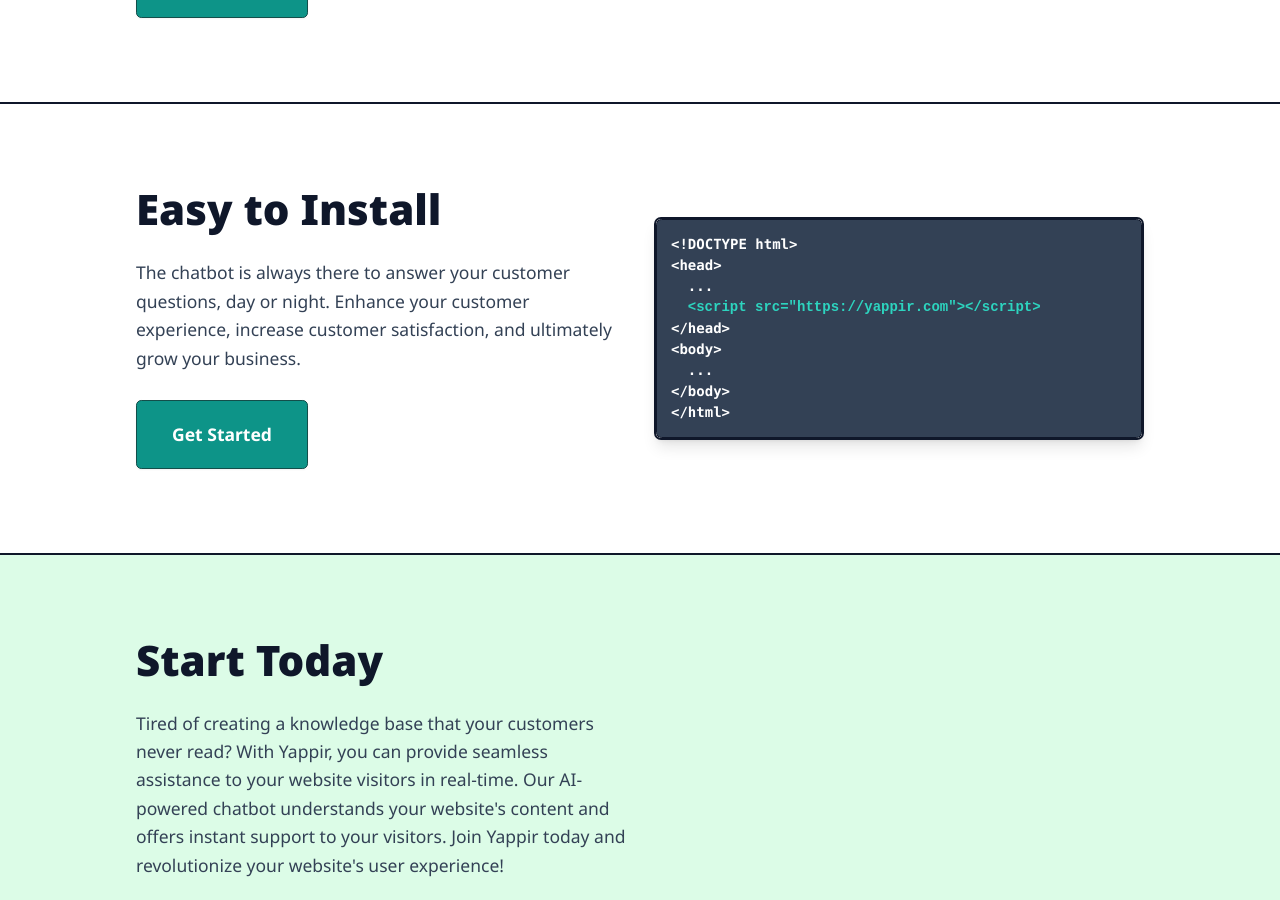
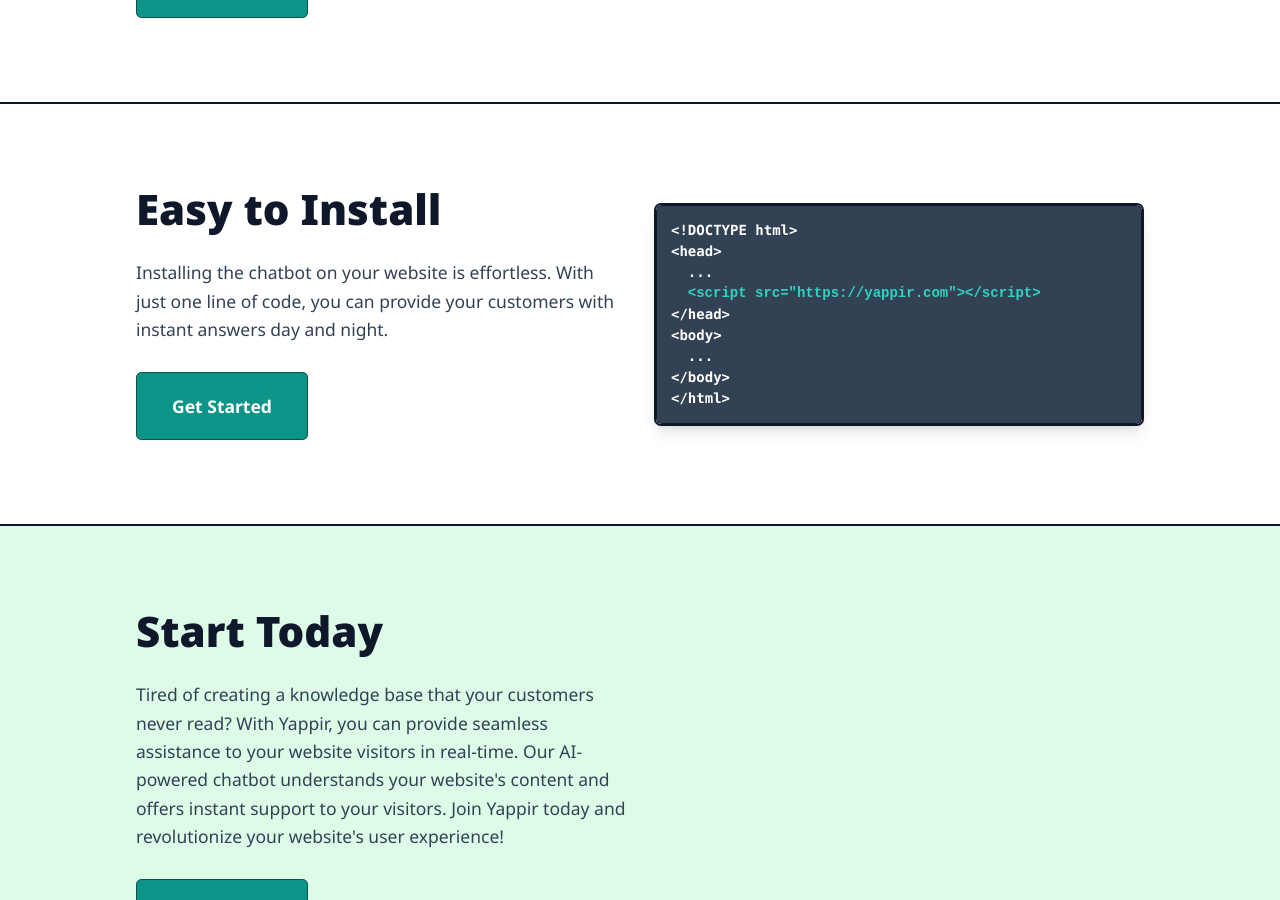
Before and after one commit to yappir/yappir.github.io, a Jekyll site: the page built from index.html, in a window 1280 px wide and 900 px high, scrolled down 1055 px. Built offline with Jekyll 4.4.1, drawn with Linux system fonts in a browser that asks for light colours.

Commit message:
minor tweak in copy.

```diff
--- a/index.html
+++ b/index.html
@@ -75,9 +75,8 @@
         <div class="flex flex-col gap-8 justify-center">
             <h1 class="font-black text-5xl ">Easy to Install</h1>
             <p class="text-xl leading-relaxed text-slate-700">
-                The chatbot is always there to answer your customer questions, day or night.
-                Enhance your customer experience, increase customer satisfaction, and ultimately grow your business.
-            </p>
+                Installing the chatbot on your website is effortless. With just one line of code, you can provide your
+                customers with instant answers day and night. </p>
             <a class="py-6 px-10 border-teal-900 border text-xl w-fit font-bold text-white bg-teal-600 shadow-sm rounded-md transition-all hover:bg-teal-800"
                 href="https://app.yappir.com/signup">Get Started</a>
         </div>
```
